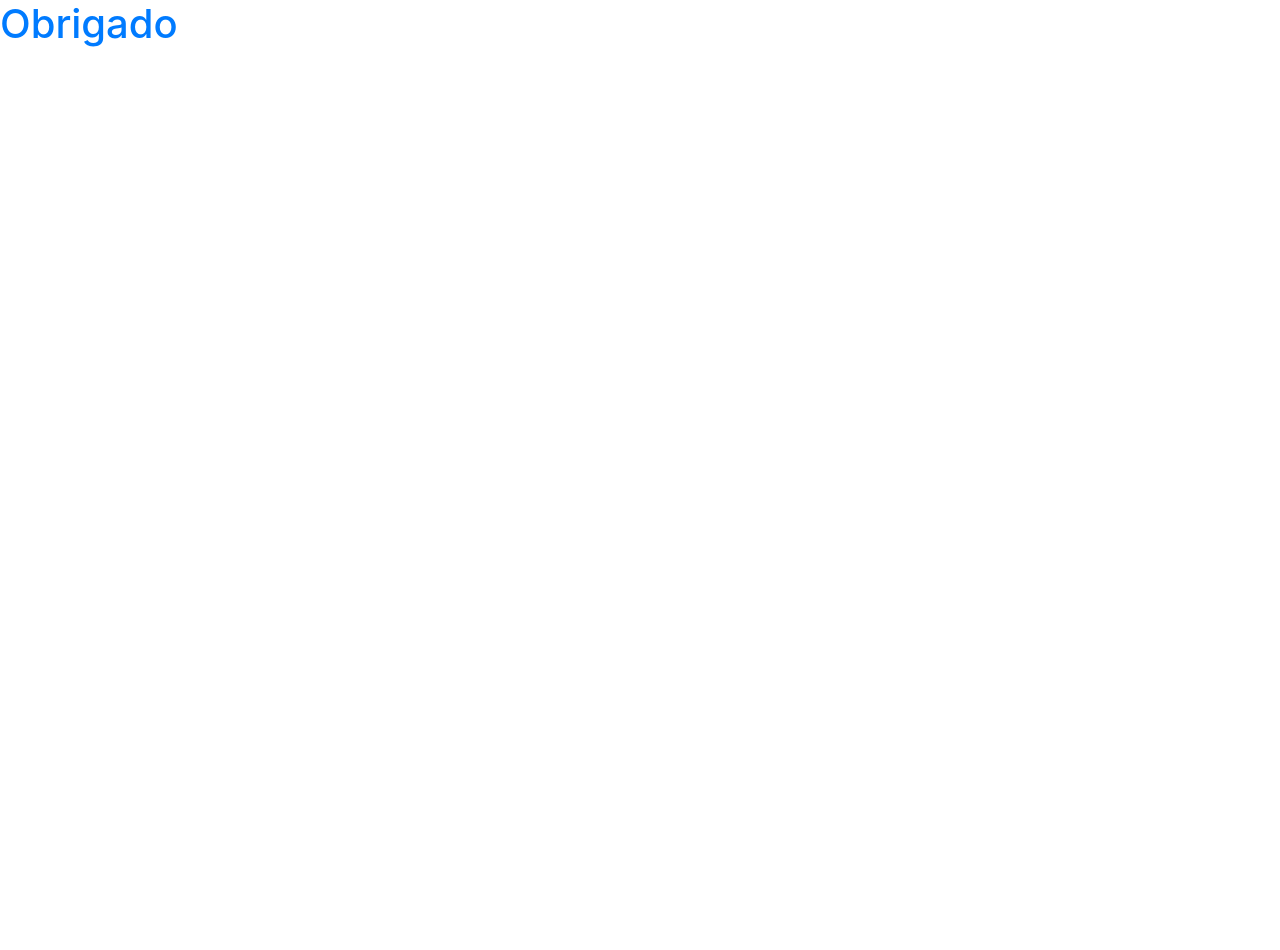
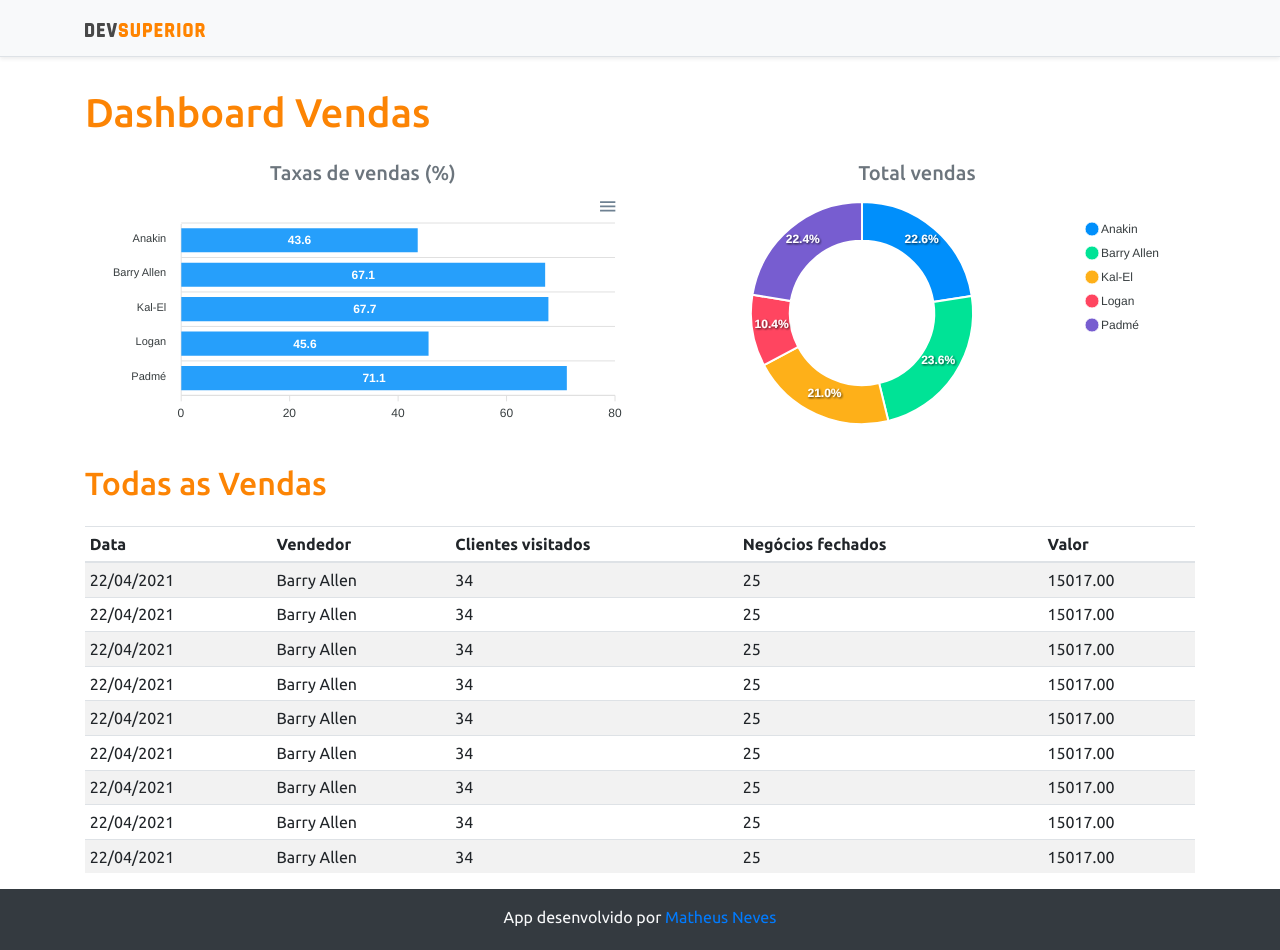
Before and after one commit to matheus1639/projeto-sds3, a React (Create React App) app in the folder frontend/: page / in a window 1280 px wide. Shown: the top 950 px of the page. Before the commit the page ends 800 px from the top, so only its background shows below. Built offline with nearby package versions, Linux system fonts and the light colour scheme.

Commit message:
Static charts

```diff
--- a/frontend/package.json
+++ b/frontend/package.json
@@ -12,10 +12,12 @@
     "@types/node": "^12.0.0",
     "@types/react": "^17.0.0",
     "@types/react-dom": "^17.0.0",
+    "apexcharts": "^3.26.1",
     "bootstrap": "^4.6.0",
     "jquery": "1.9.1",
     "popper.js": "^1.16.1",
     "react": "^17.0.2",
+    "react-apexcharts": "^1.3.9",
     "react-dom": "^17.0.2",
     "react-scripts": "4.0.3",
     "typescript": "^4.1.2",
--- a/frontend/src/App.tsx
+++ b/frontend/src/App.tsx
@@ -1,9 +1,39 @@
+import BarChart from "components/BarChart";
+import NavBar from "components/NavBar";
+import Footer from "components/Footer";
+import DataTable from "components/DataTable";
+import DonutChart from "components/DonutChart";
+
+
+
 
 function App() {
   return (
-    <div>
-      <h1 className="text-primary">Obrigado</h1>
-    </div>
+    <>
+      <NavBar />
+      <div className="container">
+        <h1 className="text-primary py-3">Dashboard Vendas</h1>
+
+        <div className="row px-3">
+          <div className="col-sm-6">
+            <h5 className="text-center text-secondary">Taxas de vendas (%)</h5>
+            <BarChart />
+          </div>
+          <div className="col-sm-6">
+            <h5 className="text-center text-secondary">Total vendas</h5>
+            <DonutChart />
+          </div>
+        </div>
+
+        <div className="py-3">
+          <h2 className="text-primary">Todas as Vendas</h2>
+
+        </div>
+
+        <DataTable />
+      </div>
+      <Footer />
+    </>
   );
 }
 
--- a/frontend/src/assents/css/styles.css
+++ b/frontend/src/assents/css/styles.css
@@ -0,0 +1,32 @@
+@import url('https://fonts.googleapis.com/css2?family=Ubuntu:wght@300;400;500;700&display=swap');
+:root {
+    --color-primary: #fc8404;
+}
+
+html, body {
+    height: 100%;
+    font-family: "Ubuntu", sans-serif;
+}
+
+#root {
+    display: flex;
+    flex-direction: column;
+    height: 100%;
+}
+
+.content {
+    flex: 1 0 auto;
+}
+
+.footer {
+    flex-shrink: 0;
+    text-align: center;
+}
+
+.bg-primary {
+    background-color: var(--color-primary) !important;
+}
+
+.text-primary {
+    color: #fc8404 !important;
+}
--- /dev/null
+++ b/frontend/src/components/BarChart/index.tsx
@@ -0,0 +1,36 @@
+import Chart from 'react-apexcharts';
+
+const BarChart = () => {
+    const options = {
+        plotOptions: {
+            bar: {
+                horizontal: true,
+            }
+        },
+    };
+
+    const mockData = {
+        labels: {
+            categories: ['Anakin', 'Barry Allen', 'Kal-El', 'Logan', 'Padmé']
+        },
+        series: [
+            {
+                name: "% Sucesso",
+                data: [43.6, 67.1, 67.7, 45.6, 71.1]
+            }
+        ]
+    };
+
+    return (
+        <Chart
+
+            options={{ ...options, xaxis: mockData.labels}}
+            series={mockData.series}
+            type="bar"
+            height="240"
+        />
+
+    );
+}
+
+export default BarChart;
--- /dev/null
+++ b/frontend/src/components/DataTable/index.tsx
@@ -0,0 +1,78 @@
+function DataTable() {
+    return (
+        <div className="table-responsive">
+            <table className="table table-striped table-sm">
+                <thead>
+                    <tr>
+                        <th>Data</th>
+                        <th>Vendedor</th>
+                        <th>Clientes visitados</th>
+                        <th>Negócios fechados</th>
+                        <th>Valor</th>
+                    </tr>
+                </thead>
+                <tbody>
+                    <tr>
+                        <td>22/04/2021</td>
+                        <td>Barry Allen</td>
+                        <td>34</td>
+                        <td>25</td>
+                        <td>15017.00</td>
+                    </tr>
+                    <tr>
+                        <td>22/04/2021</td>
+                        <td>Barry Allen</td>
+                        <td>34</td>
+                        <td>25</td>
+                        <td>15017.00</td>
+                    </tr> <tr>
+                        <td>22/04/2021</td>
+                        <td>Barry Allen</td>
+                        <td>34</td>
+                        <td>25</td>
+                        <td>15017.00</td>
+                    </tr> <tr>
+                        <td>22/04/2021</td>
+                        <td>Barry Allen</td>
+                        <td>34</td>
+                        <td>25</td>
+                        <td>15017.00</td>
+                    </tr> <tr>
+                        <td>22/04/2021</td>
+                        <td>Barry Allen</td>
+                        <td>34</td>
+                        <td>25</td>
+                        <td>15017.00</td>
+                    </tr> <tr>
+                        <td>22/04/2021</td>
+                        <td>Barry Allen</td>
+                        <td>34</td>
+                        <td>25</td>
+                        <td>15017.00</td>
+                    </tr> <tr>
+                        <td>22/04/2021</td>
+                        <td>Barry Allen</td>
+                        <td>34</td>
+                        <td>25</td>
+                        <td>15017.00</td>
+                    </tr> <tr>
+                        <td>22/04/2021</td>
+                        <td>Barry Allen</td>
+                        <td>34</td>
+                        <td>25</td>
+                        <td>15017.00</td>
+                    </tr> <tr>
+                        <td>22/04/2021</td>
+                        <td>Barry Allen</td>
+                        <td>34</td>
+                        <td>25</td>
+                        <td>15017.00</td>
+                    </tr>
+                </tbody>
+            </table>
+        </div>
+
+    );
+}
+
+export default DataTable;
--- /dev/null
+++ b/frontend/src/components/DonutChart/index.tsx
@@ -0,0 +1,28 @@
+import Chart from 'react-apexcharts';
+
+const DonutChart = () => {
+
+    const mockData = {
+        series: [477138, 499928, 444867, 220426, 473088],
+        labels: ['Anakin', 'Barry Allen', 'Kal-El', 'Logan', 'Padmé']
+    }
+
+    const options = {
+        legend: {
+            show: true
+        }
+    }
+
+    return (
+        <Chart
+
+            options={{ ...options, labels: mockData.labels}}
+            series={mockData.series}
+            type="donut"
+            height="240"
+        />
+
+    );
+}
+
+export default DonutChart;
--- /dev/null
+++ b/frontend/src/components/Footer/index.tsx
@@ -0,0 +1,14 @@
+function Footer() {
+    return (
+        <footer className="footer mt-auto py-3 bg-dark">
+        <div className="container">
+          <p className="text-light">App desenvolvido por <a href="https://github.com/matheus1639" target="_blank" rel="noreferrer">Matheus Neves</a></p>
+          <p className="text-light"><small><strong>Semana Spring React</strong><br/>
+            Evento promovido pela escola DevSuperior: <a href="https://instagram.com/devsuperior.ig" target="_blank" rel="noreferrer">@devsuperior.ig</a></small></p>
+        </div>
+      </footer>
+
+    );
+}
+
+export default Footer;
--- /dev/null
+++ b/frontend/src/components/NavBar/index.tsx
@@ -0,0 +1,16 @@
+import ImgDsDark from 'assents/img/ds-dark.svg';
+
+
+function NavBar() {
+    return (
+        <div className="d-flex flex-column flex-md-row align-items-center p-3 px-md-4 mb-3 bg-light border-bottom shadow-sm">
+            <div className="container">
+                <nav className="my-2 my-md-0 mr-md-3">
+                    <img src={ImgDsDark} height="DevSuperior" width="120" />
+                </nav>
+            </div>
+        </div>
+    );
+}
+
+export default NavBar;
```
Also changed, not shown: frontend/src/assents/img/ds-dark.svg (added), 1 other file (tests, documents, lock files or other folders).
